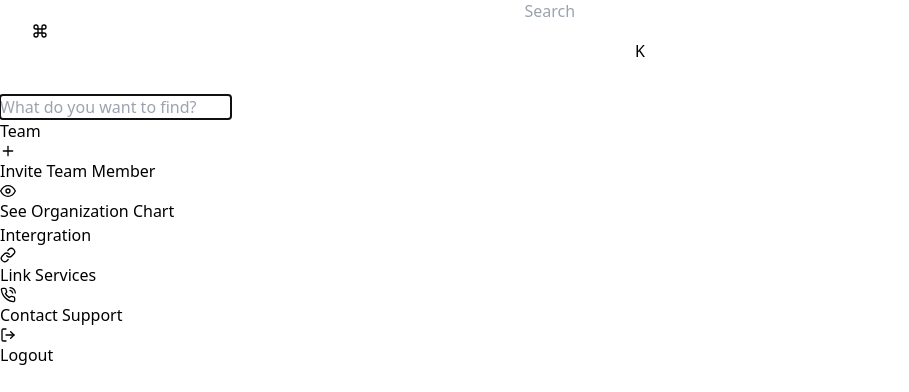
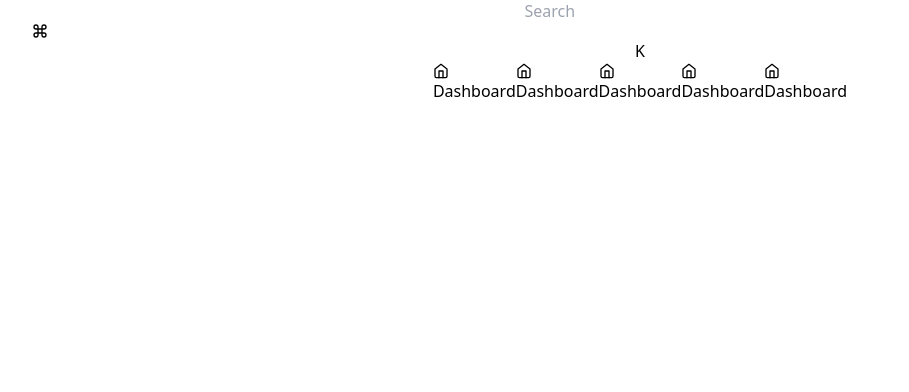
Before and after one commit to thomasdinh2k/admin-dashboard-tailwind, a React (Vite) app: page / in a window 1280 px wide. Shown: the part 405-797 px from the top of the page, without its empty margins (0-909 px from the left). Built offline with nearby package versions, Linux system fonts and the light colour scheme.

Commit message:
add route links

```diff
--- /dev/null
+++ b/src/Component/Sidebar/RouteSelect/index.jsx
@@ -0,0 +1,29 @@
+import React from "react";
+import { FiHome } from "react-icons/fi";
+
+const RouteSelect = () => {
+	return <div className="space-y-1">
+        <Route Icon={FiHome} selected={true} title="Dashboard"/>
+        <Route Icon={FiHome} selected={false} title="Dashboard"/>
+        <Route Icon={FiHome} selected={false} title="Dashboard"/>
+        <Route Icon={FiHome} selected={false} title="Dashboard"/>
+        <Route Icon={FiHome} selected={false} title="Dashboard"/>
+    </div>;
+};
+
+export default RouteSelect;
+
+const Route = ({ selected, Icon, title }) => {
+	return (
+		<button
+            className={`flex items-center justify-start gap-2 w-full rounded px-2 py-1.5 text-sm transition-[box-shadow,_background-color,_color] ${
+                selected
+                ? "bg-white text-stone-950 shadow"
+                : "hover:bg-stone-200 bg-transparent text-stone-500 shadow-none"
+            }`}
+        >
+			<Icon className={selected ? "text-black" : ""}/>
+			<span>{title}</span>
+		</button>
+	);
+};
--- a/src/Component/Sidebar/SearchBar/index.jsx
+++ b/src/Component/Sidebar/SearchBar/index.jsx
@@ -3,7 +3,7 @@ import CommandMenu from "../CommandMenu";
 import { useState, useEffect } from "react";
 
 export const SearchBar = () => {
-	const [open, setOpen] = useState(true);
+	const [open, setOpen] = useState(false);
 	// Toggle the menu when ⌘K is pressed
 	useEffect(() => {
 		const down = (e) => {
--- a/src/Component/Sidebar/index.jsx
+++ b/src/Component/Sidebar/index.jsx
@@ -1,6 +1,7 @@
 import { AccountToggle } from "./AccountToggle";
 import { FiChevronDown, FiChevronUp } from "react-icons/fi";
 import { SearchBar } from "./SearchBar";
+import RouteSelect from "./RouteSelect";
 
 export default function Sidebar() {
 	/* Height of the panel will be:
@@ -18,6 +19,7 @@ export default function Sidebar() {
 			>
 				<AccountToggle />
 				<SearchBar />
+				<RouteSelect />
 			</div>
 
 			{/* [ ] Plan toggle */}
```
